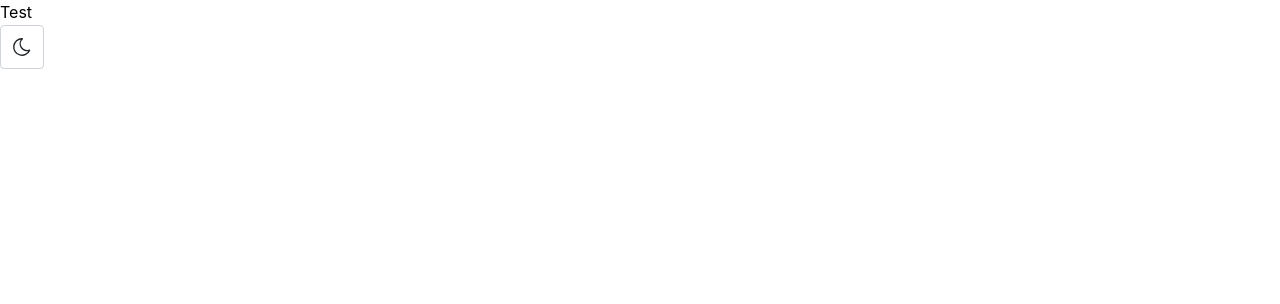
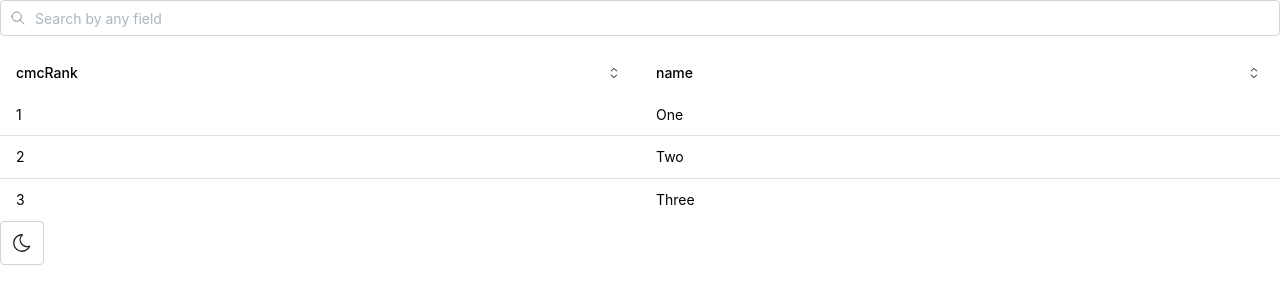
Before and after one commit to asarama/secoda_sea_fe, a Next.js app: page / in a window 1280 px wide. Shown: the top 304 px of the page. Built offline with nearby package versions, Linux system fonts and the light colour scheme.

Commit message:
Added CryptoTable skeleton from ui.mantine.dev
Fixed typescript errors

```diff
--- a/app/page.tsx
+++ b/app/page.tsx
@@ -1,10 +1,11 @@
 import ColorSchemeToggle from "../components/ColorSchemeToggle/ColorSchemeToggle"
+import CryptoTable from "../components/CryptoTable/CryptoTable"
 
 export default function HomePage() {
   return (
     <>
       <section>
-        Test
+        <CryptoTable/>
       </section>
       <section>
         <ColorSchemeToggle/>
--- /dev/null
+++ b/components/CryptoTable/CryptoTable.tsx
@@ -0,0 +1,140 @@
+"use client"
+// From https://ui.mantine.dev/component/table-sort/
+
+
+import { useState } from 'react'
+import {
+    Table,
+    ScrollArea,
+    UnstyledButton,
+    Group,
+    Text,
+    Center,
+    TextInput,
+    rem,
+    keys,
+} from '@mantine/core'
+import { IconSelector, IconChevronDown, IconChevronUp, IconSearch } from '@tabler/icons-react'
+import classes from './styles.module.css'
+
+interface ThProps {
+    children: React.ReactNode;
+    reversed: boolean;
+    sorted: boolean;
+    onSort(): void;
+}
+
+const Th = ({ children, reversed, sorted, onSort }: ThProps) => {
+    const Icon = sorted ? (reversed ? IconChevronUp : IconChevronDown) : IconSelector;
+    return (
+        <Table.Th className={classes.th}>
+            <UnstyledButton onClick={onSort} className={classes.control}>
+                <Group justify="space-between">
+                    <Text fw={500} fz="sm">
+                        {children}
+                    </Text>
+                    <Center className={classes.icon}>
+                        <Icon style={{ width: rem(16), height: rem(16) }} stroke={1.5} />
+                    </Center>
+                </Group>
+            </UnstyledButton>
+        </Table.Th>
+    );
+}
+
+interface RowData {
+    cmcRank: number
+    name: string
+}
+
+const data: RowData[] = [
+    {
+        cmcRank: 1,
+        name: 'One',
+    },
+    {
+        cmcRank: 2,
+        name: 'Two',
+    },
+    {
+        cmcRank: 3,
+        name: 'Three',
+    },
+];
+
+// TODO: There should be a more scalable way to do this
+// https://dev.to/scooperdev/generate-array-of-all-an-interfaces-keys-with-typescript-4hbf
+const columns = [
+    "cmcRank" as keyof RowData,
+    "name" as keyof RowData,
+]
+
+const CryptoTable = () => {
+    const [search, setSearch] = useState('');
+    const [sortBy, setSortBy] = useState<keyof RowData | null>(null);
+    const [reverseSortDirection, setReverseSortDirection] = useState(false);
+
+    const handleSearchChange = (event: React.ChangeEvent<HTMLInputElement>) => {
+        const { value } = event.currentTarget;
+        console.log(value)
+    }
+
+    const setSorting = (field: keyof RowData) => {
+        console.log(field)
+    };
+
+    const rows = data.map((row: RowData) => (
+        <Table.Tr key={row.name}>
+            {columns.map((column) => {
+                return <Table.Td
+                    key={row[column]}
+                >
+                    {row[column]}
+                </Table.Td>
+            })}
+        </Table.Tr>
+    ));
+
+    return (
+        <ScrollArea>
+            <TextInput
+                placeholder="Search by any field"
+                mb="md"
+                leftSection={<IconSearch style={{ width: rem(16), height: rem(16) }} stroke={1.5} />}
+                value={search}
+                onChange={handleSearchChange}
+            />
+            <Table horizontalSpacing="md" verticalSpacing="xs" miw={700} layout="fixed">
+                <Table.Tbody>
+                    <Table.Tr>
+                        {columns.map((column) => {
+                            return <Th
+                                sorted={sortBy === column}
+                                reversed={reverseSortDirection}
+                                onSort={() => setSorting(column)}
+                                key={column}
+                            >
+                                {column}
+                            </Th>
+                        })}
+                    </Table.Tr>
+                </Table.Tbody>
+                <Table.Tbody>
+                    {rows.length > 0 ? (
+                        rows
+                    ) : (
+                        <Table.Tr>
+                            <Table.Td colSpan={Object.keys(data[0]).length}>
+                                <Text fw={500} ta="center">
+                                    Nothing found
+                                </Text>
+                            </Table.Td>
+                        </Table.Tr>
+                    )}
+                </Table.Tbody>
+            </Table>
+        </ScrollArea>
+    );
+}
+
+export default CryptoTable;
--- /dev/null
+++ b/components/CryptoTable/styles.module.css
@@ -0,0 +1,18 @@
+.th {
+    padding: 0;
+}
+
+.control {
+    width: 100%;
+    padding: var(--mantine-spacing-xs) var(--mantine-spacing-md);
+
+    @mixin hover {
+        background-color: light-dark(var(--mantine-color-gray-0), var(--mantine-color-dark-6));
+    }
+}
+
+.icon {
+    width: rem(21px);
+    height: rem(21px);
+    border-radius: rem(21px);
+}
```
